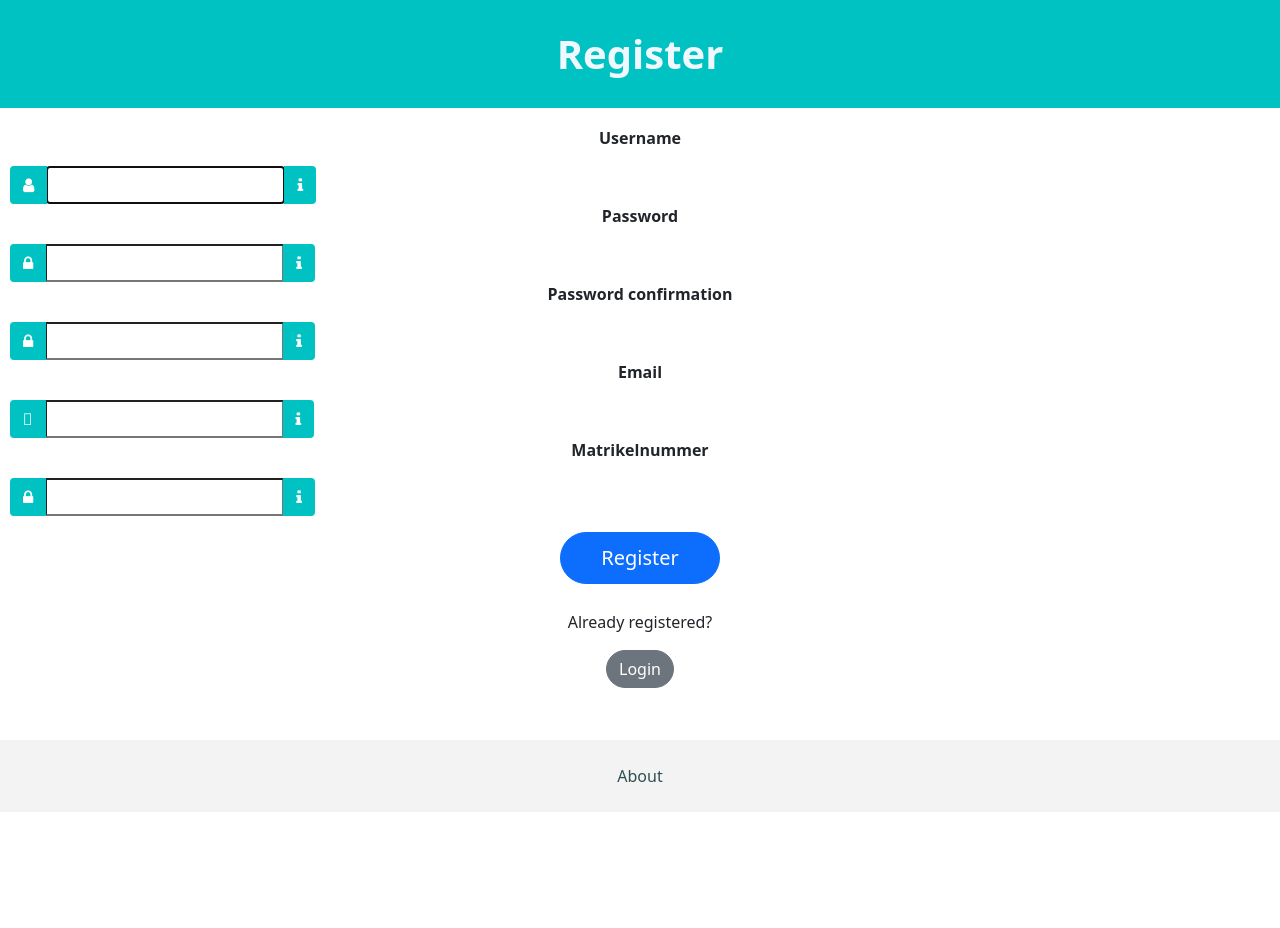
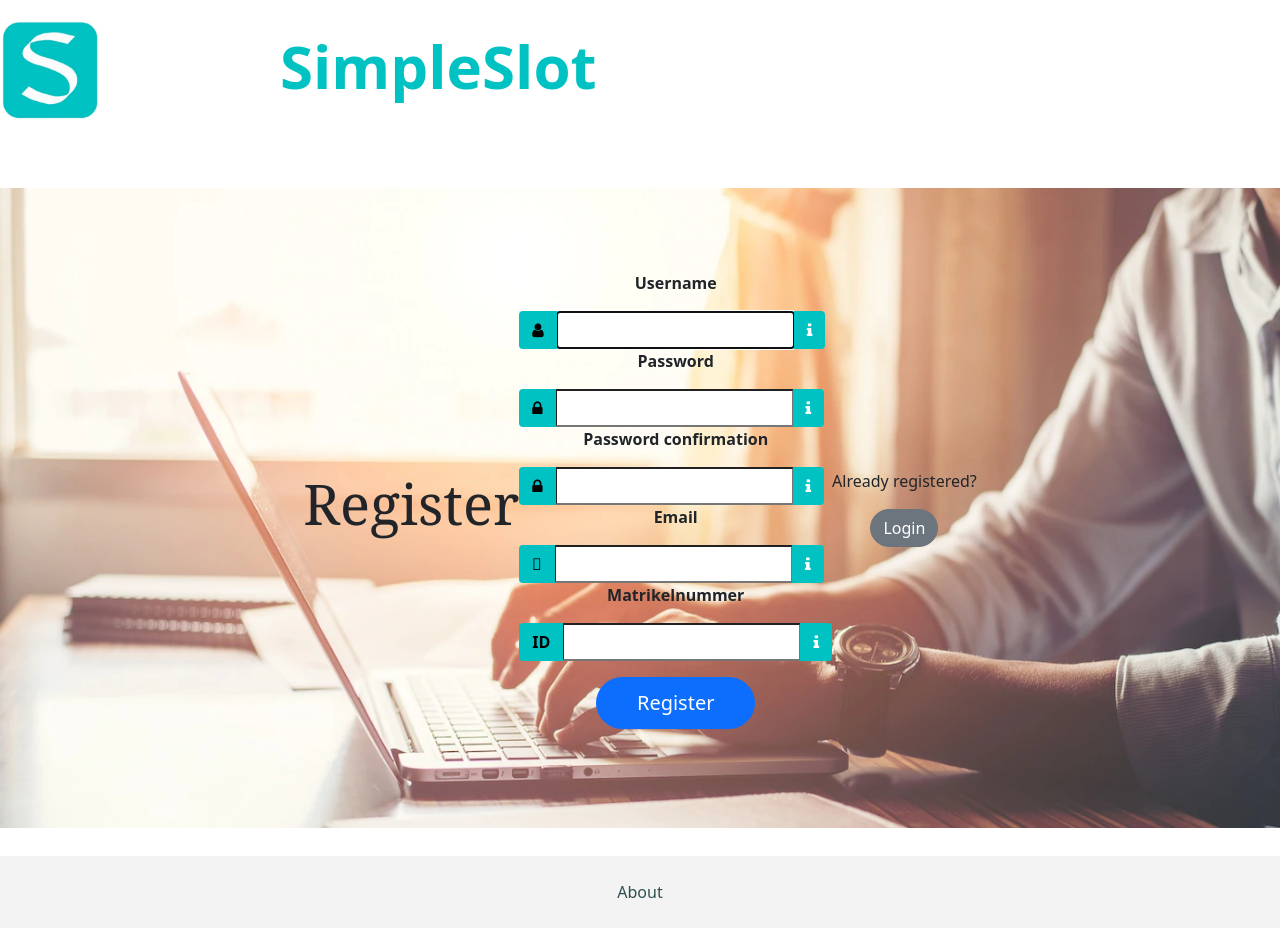
Before and after one commit to armand143/SimpleSlot_UniProject, a Django app: page /register/ in a window 1280 px wide. Before the commit the page ends 782 px from the top, so only its background shows below. Run offline with Django 4.2, Linux system fonts and the light colour scheme.

Commit message:
login done, reg in-work, logo newish, cls navbar

```diff
--- a/firstapp/forms.py
+++ b/firstapp/forms.py
@@ -56,7 +56,7 @@ class ReservationForm(ModelForm):
 class ProfileForm(forms.Form):
 
     email = forms.CharField(label='Email', max_length=50, required=False)
-    matrikelnummer = forms.IntegerField(label='Matrikelnummer', required=False)
+    matrikelnummer = forms.IntegerField(label='Student-ID', required=False)
 
 
 
--- a/firstapp/templates/firstapp/base.html
+++ b/firstapp/templates/firstapp/base.html
@@ -65,7 +65,7 @@
   margin: 0px, 0px, 0px, 10px;
 }
 .logo:hover {
-  border: 1px groove white;
+  border: 1px groove transparent;
 }
 .simplebutton {
   background-color: rgb(0, 194, 194);
@@ -173,13 +173,24 @@ body {
 .round {
   border-radius: 3rem;
 }
+
 .blue {
   background-color: rgb(0, 194, 194);
   color: white;
 }
+.blueBlack {
+  background-color: rgb(0, 194, 194);
+  color: Black;
+}
 .w35px {
   width: 35px;
 }
+#headTitle {
+    color:rgb(0, 194, 194);
+    padding: 30px 100px;
+    font-size: 60px;
+    text-align: center;
+  }
 /* menu end */
 </style>
 <!-- Bootstrap functionality -->
--- a/firstapp/templates/firstapp/register.html
+++ b/firstapp/templates/firstapp/register.html
@@ -1,25 +1,35 @@
 {% extends 'firstapp/base.html' %}
-
+{% load static %}
 {% block title %}Register{% endblock title %}
 
 {% block body %}
-  <h1 id="sitename"><b>Register</b></h1>
-<div class="center">
+<div class="d-flex flex-row align-items-center">
+  <div>
+    <img class="logo" src="{% static 'images/logo.jpg'%}" alt="ASDSAD" onclick="javascript:window.location='http://127.0.0.1:8000/cls/';" on/>
+  </div>
+  <div class="spacer" style="background-color:rgb(255, 255, 255)">
+  </div>
+  <div>
+    <h1 id="headTitle"><b> SimpleSlot </b></h1>
+  </div>
+
+</div>
+<div id="imageLoginBackground" class="d-flex align-items-center justify-content-center text-center mt-5">
+  <h1 class="display-4" style="font-family: Georgia" >Register</h1>
   <form method="POST" action="">
-    <div class="text-center">
       {% csrf_token %}
       <p><b>{{form.username.label}}</b></p>
-      <div class="input-group">
-        <span class="input-group-text btn blue" ><i class="fa fa-user"></i></span>
+      <div class="input-group text-center">
+        <span class="input-group-text btn blueBlack" ><i class="fa fa-user"></i></span>
         {{form.username}}
         <span class="input-group-text btn blue" title="    * Max 150 characters. Letters, digits and @ . + - _ only."><i class="fa fa-info"></i></span>
       </div>
 
       <p><b>{{form.password1.label}}</b></p>
-      <div class="input-group">
-        <span class="input-group-text btn blue" ><i class="fa fa-lock"></i></span>
+      <div class="input-group ">
+        <span class="input-group-text btn blueBlack" ><i class="fa fa-lock"></i></span>
         {{form.password1}}
-        <span class="btn blue" title="    * Your password can't be too similar to your other personal information.
+        <span class="btn blue" title="      * Your password can't be too similar to your other personal information.
       * Your password must contain at least 8 characters.
       * Your password can't be a commonly used password.
       * Your password can't be entirely numeric."><i class="fa fa-info"></i></span>
@@ -27,30 +37,29 @@
 
       <p><b>{{form.password2.label}}</b></p>
       <div class="input-group">
-        <span class="input-group-text btn blue" ><i class="fa fa-lock"></i></span>
+        <span class="input-group-text btn blueBlack" ><i class="fa fa-lock"></i></span>
         {{form.password2}}
         <span class="btn blue" title="    * Enter the same password again."><i class="fa fa-info"></i></span>
       </div>
 
+
       <p><b>{{user_profile_form.email.label}}</b></p>
       <div class="input-group">
-        <span class="input-group-text btn blue" > &#xF32F</span>
+        <span class="input-group-text btn blueBlack"> &#xF32F</span>
         {{user_profile_form.email}}
         <span class="btn blue" title="    * Can be empty."><i class="fa fa-info"></i></span>
       </div>
 
       <p><b>{{user_profile_form.matrikelnummer.label}}</b></p>
-      <div class="input-group">
-        <span class="input-group-text btn blue" ><i class="fa fa-lock"></i></span>
+      <div class="input-group ">
+        <span class="input-group-text btn blueBlack"><b>ID</b></span>
         {{user_profile_form.matrikelnummer}}
         <span class="btn blue" title="    * Must be unique, like your real TU-Number."><i class="fa fa-info"></i></span>
       </div>
 
       <p></p>
       <p><button type="submit" class="btn btn-primary btn-lg round" style="padding:10px 40px">Register</button></p>
-    </div>
   </form>
-</div>
   <div class="text-center">
     <p>Already registered?</p>
     <a class="btn btn-secondary round" href="{% url 'Login' %}" role="button">Login</a>
@@ -63,10 +72,21 @@
     {{form.errors}}
     {{form.success}}
   </div>
+</div>
+
 {% endblock body %}
 
 {% block css %}
   <style>
+    #imageLoginBackground {
+      background-image: url('../../static/images/laptop-typing.webp');
+      background-repeat: no-repeat;
+      background-attachment: fixed;
+      /* background-size: auto 100%; */
+      background-size:cover;
+      height:80vh;
+
+    }
 
   </style>
 {% endblock css %}
```
Also changed, not shown: firstapp/templates/firstapp/homepageStudent.html (+24 -27 lines), firstapp/templates/firstapp/login.html (+12 -13 lines), firstapp/static/images/logo-noBG.png (added).
